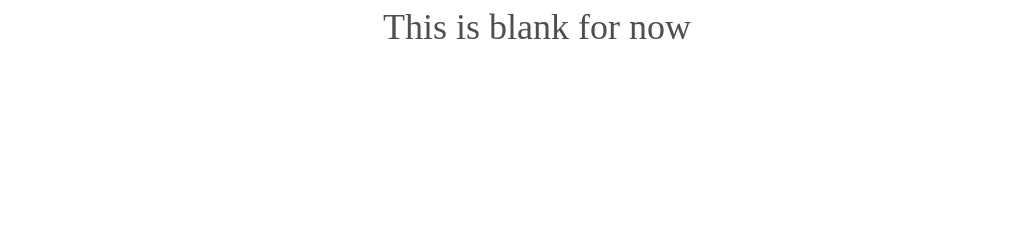
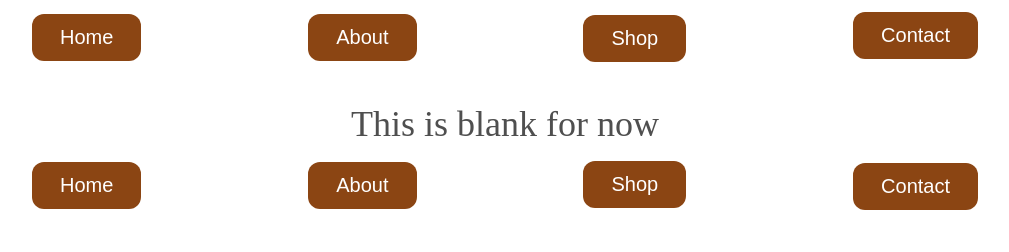
Before and after one commit to altoramclean/practice-html-css, a plain HTML site: page shop.html in a window 1280 px wide. Shown: the whole page, without its empty margins (135-1144 px from the left). Drawn offline with Linux system fonts and the light colour scheme.

Commit message:
so far i have finished the home,about,shop and contact page

```diff
--- a/gallery.css
+++ b/gallery.css
@@ -0,0 +1,69 @@
+/*CSS Reset*/
+html, body, div, span, applet, object, iframe,
+h1, h2, h3, h4, h5, h6, p, blockquote, pre,
+a, abbr, acronym, address, big, cite, code,
+del, dfn, em, img, ins, kbd, q, s, samp,
+small, strike, strong, sub, sup, tt, var,
+b, u, i, center,
+dl, dt, dd, ol, ul, li,
+fieldset, form, label, legend,
+table, caption, tbody, tfoot, thead, tr, th, td,
+article, aside, canvas, details, embed,
+figure, figcaption, footer, header, hgroup,
+menu, nav, output, ruby, section, summary,
+time, mark, audio, video {
+	margin: 0;
+	padding: 0;
+	border: 0;
+	font-size: 100%;
+	font: inherit;
+	vertical-align: baseline;
+}
+/* HTML5 display-role reset for older browsers */
+article, aside, details, figcaption, figure,
+footer, header, hgroup, menu, nav, section {
+	display: block;
+}
+
+body {
+	line-height: 1;
+}
+ol, ul {
+	list-style: none;
+}
+blockquote, q {
+	quotes: none;
+}
+blockquote:before, blockquote:after,
+q:before, q:after {
+	content: '';
+	content: none;
+}
+table {
+	border-collapse: collapse;
+	border-spacing: 0;
+}
+*{
+    box-sizing:border-box;
+    padding:0;
+    margin:0;
+    max-width:100%;
+    border:1px solid grey;
+}
+/*general*/
+html{
+    font-size:62.5%;
+}
+body{
+    font-size: 1.8rem;
+    line-height:1.5;
+    background-color:white;
+    color:#4f4f4f;
+}
+div.links{
+    display:flex;
+    flex-flow:row;
+    justify-content: space-evenly;
+    align-items: center;
+    font-size:20px;
+}
--- a/index.css
+++ b/index.css
@@ -74,7 +74,7 @@ h1,h2{
     text-align: center;
 }
 h2{
-    margin-left: 5%;
+   text-align: center;
 }
 #contact h2{
 margin-left:3%;
@@ -109,5 +109,32 @@ address{
     text-decoration: none;
 }
 button{
+background-color:saddlebrown;
+border:none;
+color:white;
+border-radius: 12px;
+font-size: 20px;
+padding: 12px 28px;
+margin-bottom: 30%;
+margin-top: 10%;
+transition-duration: 0.5s;
+}
+button:hover{
+    background-color: sandybrown;
+    color:black;
+}
 
+/*about page styles*/
+.top img{
+    height:70vh;
+    width:50%;
+    margin-left: 25%;
+    padding-top:2%;
+    padding-bottom:1%;
 }
+/*contact page*/
+.left img{
+    height:80vh;
+    width:50%;
+    margin-left:25%;
+}
--- a/shop.html
+++ b/shop.html
@@ -8,8 +8,28 @@
         <title>Cafe Vibes</title>
 </head>
 <body>
+    <header>
+        <nav>
+        <div class="links">
+            <a href="index.html"><button>Home</button></a>
+            <a href="about.html"><button>About</button></a>
+            <a href="shop.html"><button>Shop</button></a>
+            <a href="contact.html"><button>Contact</button></a>
+            </div>
+        </nav>
+    </header>
 <h2>This is blank for now</h2>
 
+<footer>
+    <div>
+        <nav class="footernav">
+            <a href="index.html"><button>Home</button></a>
+            <a href="about.html"><button>About</button></a>
+            <a href = "shop.html"><button>Shop</button></a>
+            <a href="contact.html"><button>Contact</button></a>
+        </nav>
+    </div>
+</footer>
 
 
     </html>
```
Also changed, not shown: about.html (+3 -2 lines), contact.html (+13 -4 lines), gallery.html (+1 -1 lines), index.html (+0 -1 lines), 1 other file.
